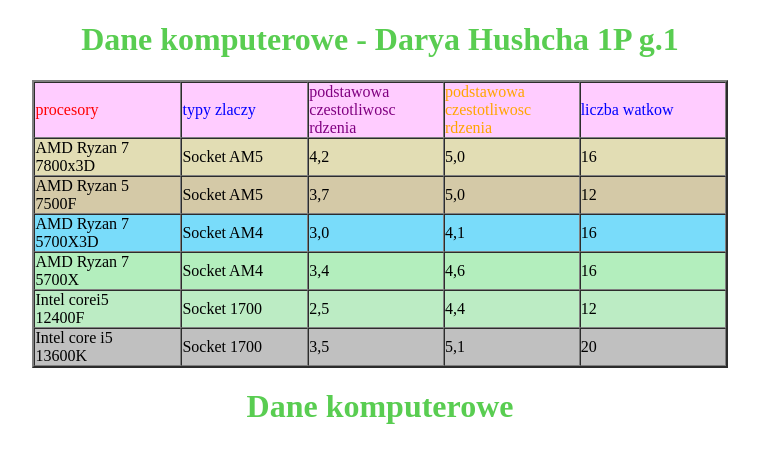
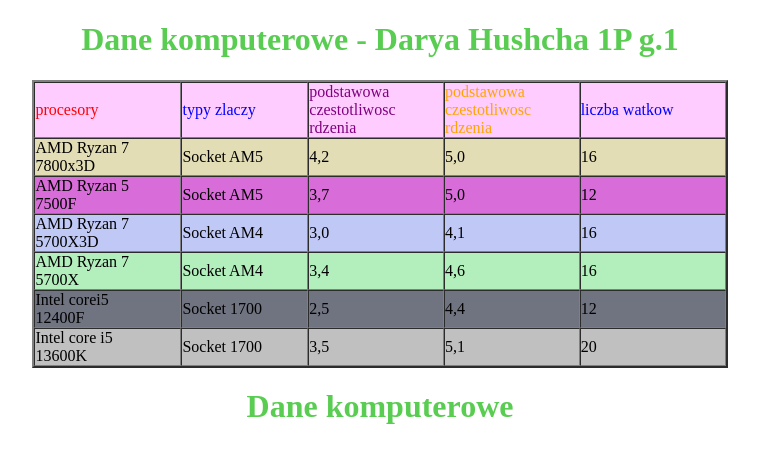
Before and after one commit to DaryaHushcha/tabela_hushcha, a plain HTML site: page index.html in a window 1280 px wide. Shown: the whole page, without its empty margins (260-1019 px from the left). Drawn offline with Linux system fonts and the light colour scheme.

Commit message:
Update index.html

```diff
--- a/index.html
+++ b/index.html
@@ -42,11 +42,11 @@
 
 
 
-            <td bgcolor="D4C9A7"> AMD Ryzan 5 <br>7500F  </td>
-            <td bgcolor="D4C9A7"> Socket AM5 </td>
-            <td bgcolor="D4C9A7">3,7 </td>
-            <td bgcolor="D4C9A7">5,0 </td>
-            <td bgcolor="D4C9A7">12  </td>
+            <td bgcolor="D86CD8"> AMD Ryzan 5 <br>7500F  </td>
+            <td bgcolor="D86CD8"> Socket AM5 </td>
+            <td bgcolor="D86CD8">3,7 </td>
+            <td bgcolor="D86CD8">5,0 </td>
+            <td bgcolor="D86CD8">12  </td>
 
 
         </tr>
@@ -55,11 +55,11 @@
 
 
 
-            <td bgcolor="79DCFA">AMD Ryzan 7 <br>5700X3D </td>
-            <td bgcolor="79DCFA">Socket AM4  </td>
-            <td bgcolor="79DCFA">3,0  </td>
-            <td bgcolor="79DCFA">4,1  </td>
-            <td bgcolor="79DCFA">16  </td>
+            <td bgcolor="C0C8F5">AMD Ryzan 7 <br>5700X3D </td>
+            <td bgcolor="C0C8F5">Socket AM4  </td>
+            <td bgcolor="C0C8F5">3,0  </td>
+            <td bgcolor="C0C8F5">4,1  </td>
+            <td bgcolor="C0C8F5">16  </td>
 
 
         </tr>
@@ -81,11 +81,11 @@
 
 
 
-            <td bgcolor="BCECC4">Intel corei5 <br>12400F  </td>
-            <td bgcolor="BCECC4">Socket 1700  </td>
-            <td bgcolor="BCECC4">2,5  </td>
-            <td bgcolor="BCECC4">4,4  </td>
-            <td bgcolor="BCECC4">12  </td>
+            <td bgcolor="707380">Intel corei5 <br>12400F  </td>
+            <td bgcolor="707380">Socket 1700  </td>
+            <td bgcolor="707380">2,5  </td>
+            <td bgcolor="707380">4,4  </td>
+            <td bgcolor="707380">12  </td>
 
 
         </tr>
```
